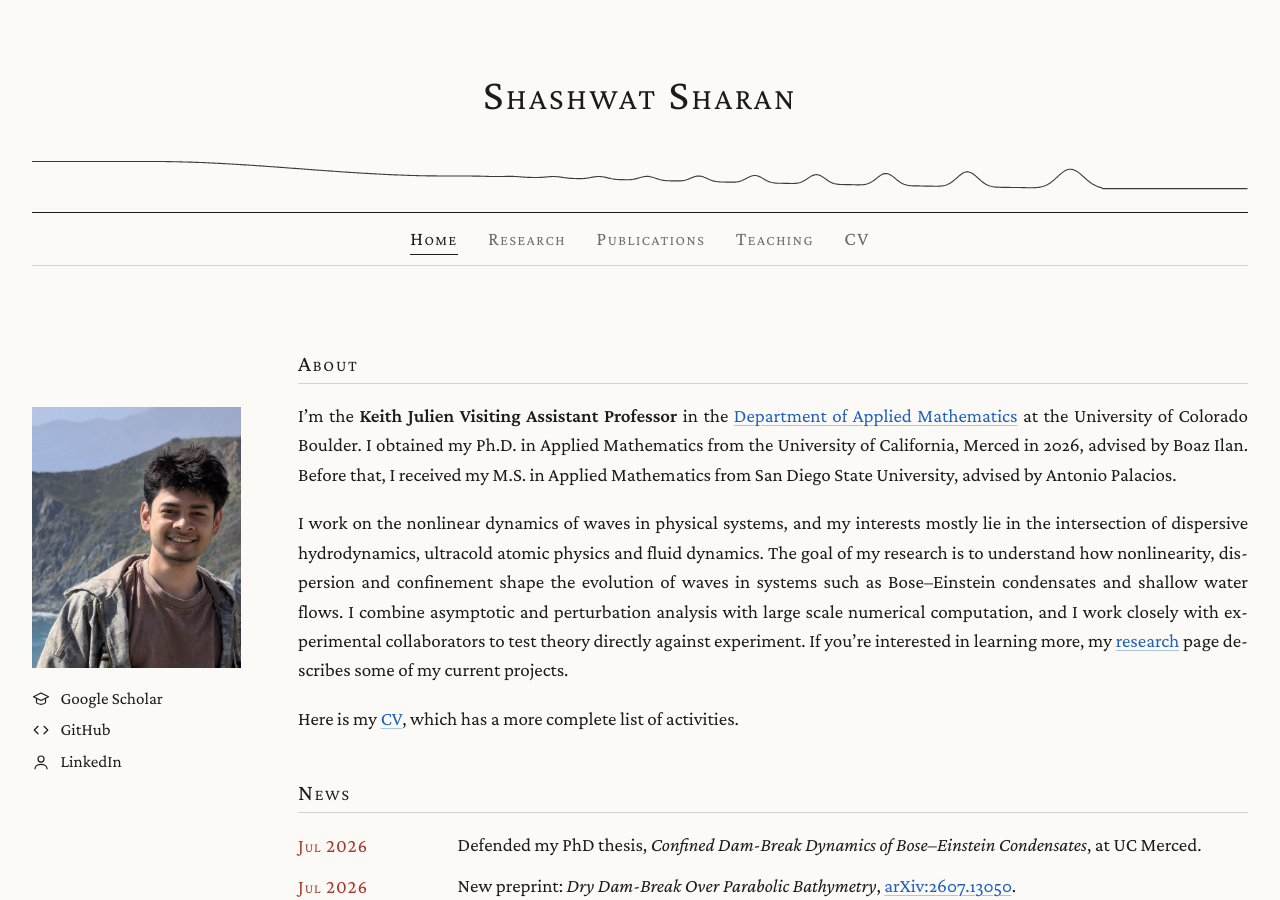
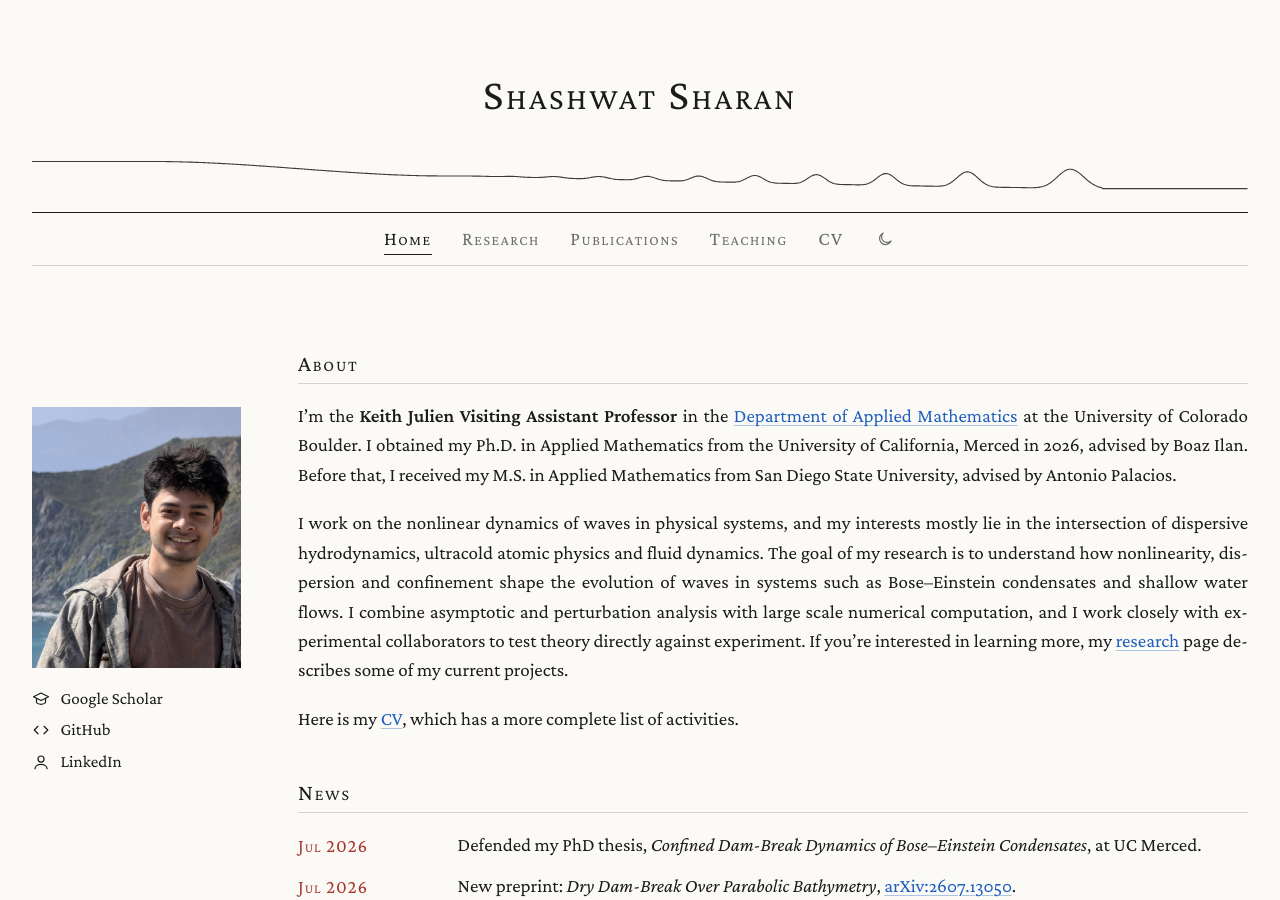
Before and after one commit to shashwatsharan/shashwatsharan.github.io, a Jekyll site: the page built from index.md, in a window 1280 px wide and 900 px high. Built offline with Jekyll 4.4.1, drawn with Linux system fonts in a browser that asks for light colours.

Commit message:
Add light and dark mode toggle

```diff
--- a/_layouts/default.html
+++ b/_layouts/default.html
@@ -4,6 +4,17 @@
   <meta charset="utf-8">
   <meta name="viewport" content="width=device-width, initial-scale=1">
   <title>{% if page.title and page.url != "/" %}{{ page.title }} · {% endif %}{{ site.title }}</title>
+  <!-- Dark mode: use the saved choice, otherwise follow the computer's setting -->
+  <script>
+    (function () {
+      var t = null;
+      try { t = localStorage.getItem('theme'); } catch (e) {}
+      if (t !== 'dark' && t !== 'light') {
+        t = window.matchMedia && matchMedia('(prefers-color-scheme: dark)').matches ? 'dark' : 'light';
+      }
+      document.documentElement.setAttribute('data-theme', t);
+    })();
+  </script>
   <meta name="description" content="{{ page.description | default: site.description }}">
 
   <!-- Fonts -->
@@ -34,6 +45,10 @@
       {% for item in site.nav %}
         <a href="{{ item.url | relative_url }}"{% if page.url == item.url %} class="active"{% endif %}>{{ item.title }}</a>
       {% endfor %}
+      <button class="theme-toggle" type="button" aria-label="Switch between light and dark mode" title="Light / dark mode">
+        <svg class="icon-moon" viewBox="0 0 24 24" aria-hidden="true"><path d="M20 14.5A8 8 0 1 1 9.5 4a6.5 6.5 0 0 0 10.5 10.5z"/></svg>
+        <svg class="icon-sun" viewBox="0 0 24 24" aria-hidden="true"><circle cx="12" cy="12" r="4"/><path d="M12 2v2M12 20v2M2 12h2M20 12h2M4.9 4.9l1.4 1.4M17.7 17.7l1.4 1.4M4.9 19.1l1.4-1.4M17.7 6.3l1.4-1.4"/></svg>
+      </button>
     </nav>
   </header>
 
@@ -75,6 +90,15 @@
     <p class="muted">Last updated {{ site.time | date: "%B %Y" }} · © {{ site.time | date: "%Y" }} {{ site.title }}</p>
   </footer>
 
+  <!-- Light / dark mode toggle -->
+  <script>
+    document.querySelector('.theme-toggle').addEventListener('click', function () {
+      var t = document.documentElement.getAttribute('data-theme') === 'dark' ? 'light' : 'dark';
+      document.documentElement.setAttribute('data-theme', t);
+      try { localStorage.setItem('theme', t); } catch (e) {}
+    });
+  </script>
+
   <!-- Open links to other websites (arXiv, DOI, Google Drive, ...) and PDFs in a new tab -->
   <script>
     document.querySelectorAll('a[href]').forEach(function (a) {
```
